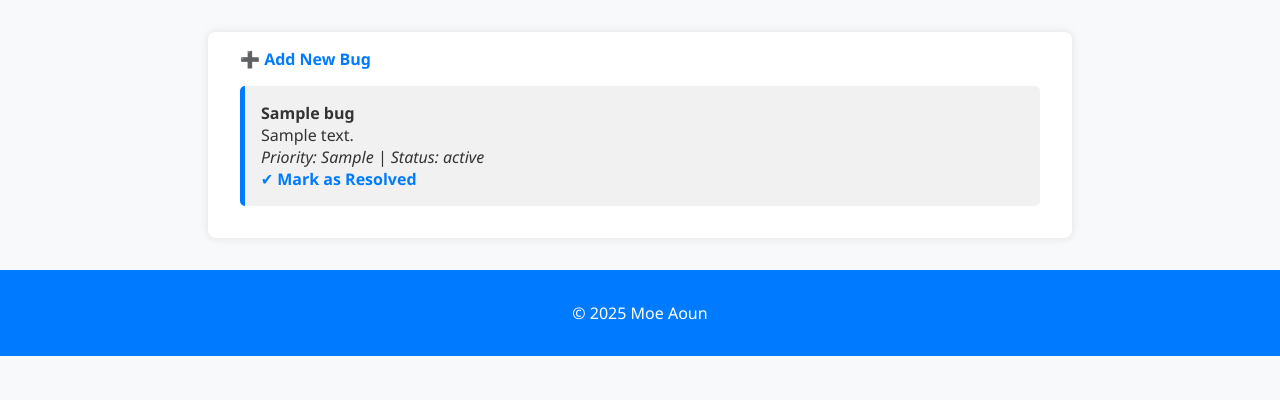
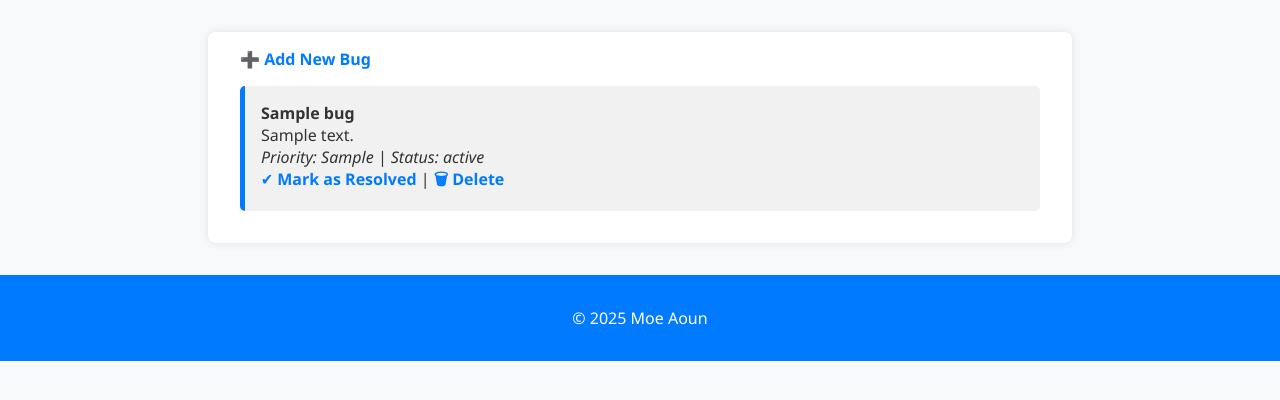
Before and after one commit to moeaoun1/simple-bug-tracker, a Flask app: page / in a window 1280 px wide. Shown: the part 120-520 px from the top of the page. Run offline with Flask 3, Linux system fonts and the light colour scheme; tables that the repository leaves empty hold one stand-in row (values such as "Sample post").

Commit message:
Add delete bug functionality and cleanup index.html

```diff
--- a/app.py
+++ b/app.py
@@ -51,5 +51,13 @@ def resolve_bug(bug_id):
     db.session.commit()
     return redirect(url_for('index'))
 
+@app.route('/delete/<int:bug_id>')
+def delete_bug(bug_id):
+    bug = Bug.query.get_or_404(bug_id)
+    db.session.delete(bug)
+    db.session.commit()
+    return redirect(url_for('index'))
+
+
 if __name__ == '__main__':
     app.run(debug=True)
--- a/templates/index.html
+++ b/templates/index.html
@@ -19,7 +19,8 @@
                     {{ bug.description }}<br>
                     <em>Priority: {{ bug.priority }} | Status: {{ bug.status }}</em><br>
                     {% if bug.status != 'Resolved' %}
-                        <a href="{{ url_for('resolve_bug', bug_id=loop.index0) }}">✔ Mark as Resolved</a>
+                        <a href="{{ url_for('resolve_bug', bug_id=bug.id) }}">✔ Mark as Resolved</a> |
+						<a href="{{ url_for('delete_bug', bug_id=bug.id) }}" onclick="return confirm('Are you sure you want to delete this bug?')">🗑 Delete</a>
                     {% endif %}
                 </li>
             {% else %}
```
